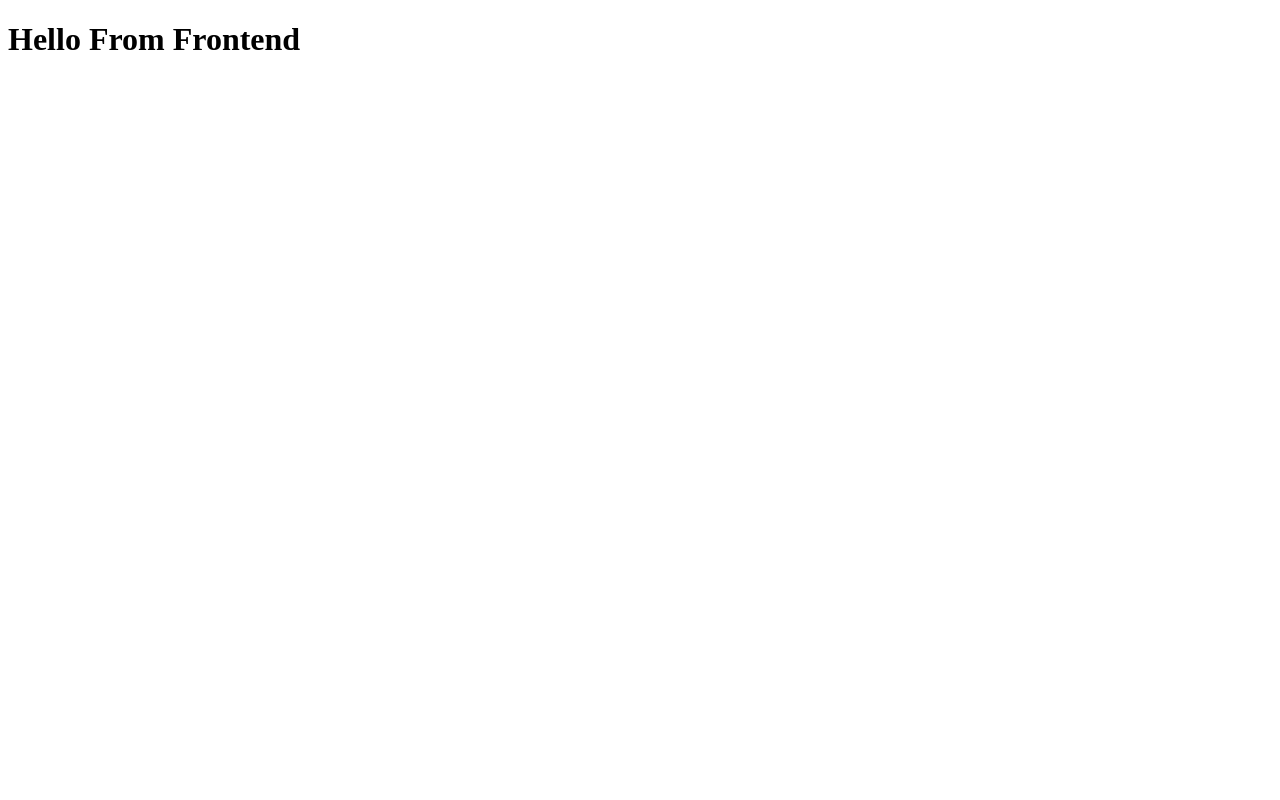
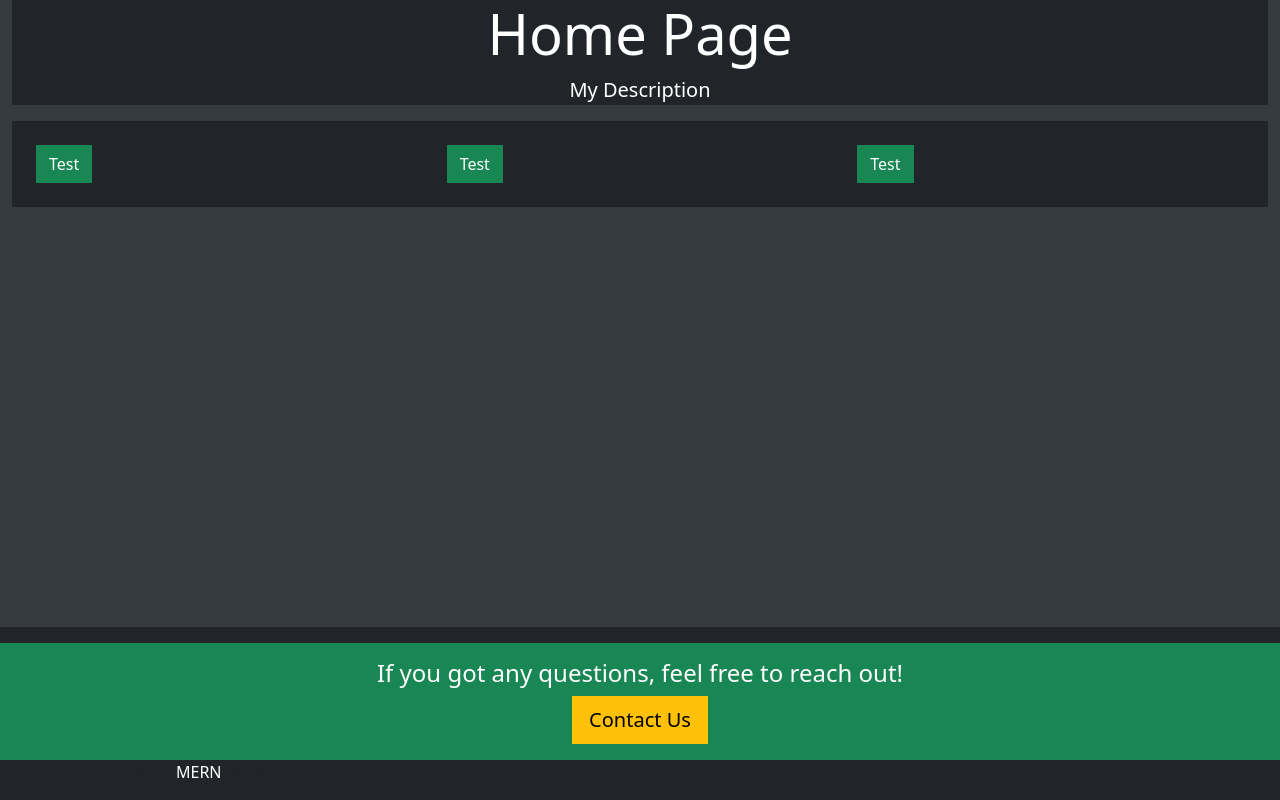
Before and after one commit to atharvaagrawal/Full-Stack-TShirt-Selling-WebApp-Using-MERN-Stack, a React app in the folder projfrontend/: page / in a window 1280 px wide. Built offline with nearby package versions, Linux system fonts and the light colour scheme; no server answers.

```diff
--- a/projfrontend/public/index.html
+++ b/projfrontend/public/index.html
@@ -11,8 +11,21 @@
     />
     <link rel="apple-touch-icon" href="%PUBLIC_URL%/logo192.png" />
     <link rel="manifest" href="%PUBLIC_URL%/manifest.json" />
+    <link
+      href="https://cdn.jsdelivr.net/npm/bootstrap@5.3.0-alpha1/dist/css/bootstrap.min.css"
+      rel="stylesheet"
+      integrity="sha384-GLhlTQ8iRABdZLl6O3oVMWSktQOp6b7In1Zl3/Jr59b6EGGoI1aFkw7cmDA6j6gD"
+      crossorigin="anonymous"
+    />
 
-    <title>React App</title>
+    <link
+      rel="stylesheet"
+      href="https://cdn.jsdelivr.net/npm/@fortawesome/fontawesome-free@6.2.1/css/fontawesome.min.css"
+      integrity="sha384-QYIZto+st3yW+o8+5OHfT6S482Zsvz2WfOzpFSXMF9zqeLcFV0/wlZpMtyFcZALm"
+      crossorigin="anonymous"
+    />
+
+    <title>My TShirt Store</title>
   </head>
   <body>
     <noscript>You need to enable JavaScript to run this app.</noscript>
--- a/projfrontend/src/Routes.js
+++ b/projfrontend/src/Routes.js
@@ -1,12 +1,14 @@
 import React from "react";
 import { BrowserRouter, Routes, Route } from "react-router-dom";
+import Base from "./core/Base";
 import Home from "./core/Home";
 
 const AllRoutes = () => {
   return (
     <BrowserRouter>
       <Routes>
-        <Route path="/" exact component={<Home />}></Route>
+        <Route path="/" element={<Home />}></Route>
+        <Route path="/base" element={<Base />}></Route>
       </Routes>
     </BrowserRouter>
   );
--- /dev/null
+++ b/projfrontend/src/backend.js
@@ -0,0 +1 @@
+export const API = process.env.REACT_APP_BACKEND;
--- a/projfrontend/src/core/Base.js
+++ b/projfrontend/src/core/Base.js
@@ -0,0 +1,34 @@
+import React from "react";
+
+const Base = ({
+  title = "My Title",
+  description = "My Description",
+  className = "bg-dark text-white p-4",
+  children,
+}) => {
+  return (
+    <div>
+      <div className="container-fluid">
+        <div className="jumbotron bg-dark text-white text-center">
+          <h2 className="display-4">{title}</h2>
+          <p className="lead">{description}</p>
+        </div>
+
+        <div className={className}>{children}</div>
+      </div>
+
+      <footer className="footer bg-dark mt-auto py-3 fixed-bottom">
+        <div className="container-fluid bg-success text-white text-center py-3">
+          <h4>If you got any questions, feel free to reach out!</h4>
+          <button className="btn btn-warning btn-lg">Contact Us</button>
+        </div>
+        <div className="container">
+          <span className="text-muted">
+            An Amazing <span className="text-white">MERN</span> Bootcamp
+          </span>
+        </div>
+      </footer>
+    </div>
+  );
+};
+export default Base;
--- a/projfrontend/src/core/Home.js
+++ b/projfrontend/src/core/Home.js
@@ -1,9 +1,23 @@
 import React from "react";
+import "../styles.css";
+import { API } from "../backend";
+import Base from "./Base";
 
 export default function Home() {
+  console.log("API is", API);
   return (
-    <div>
-      <h1> Hello From Frontend</h1>
-    </div>
+    <Base title="Home Page">
+      <div className="row">
+        <div className="col-4">
+          <button className="btn btn-success">Test</button>
+        </div>
+        <div className="col-4">
+          <button className="btn btn-success">Test</button>
+        </div>
+        <div className="col-4">
+          <button className="btn btn-success">Test</button>
+        </div>
+      </div>
+    </Base>
   );
 }
--- a/projfrontend/src/index.js
+++ b/projfrontend/src/index.js
@@ -1,5 +1,7 @@
 import { createRoot } from "react-dom/client";
 import Home from "./core/Home";
+import Routes from "./Routes";
+
 const container = document.getElementById("root");
-const root = createRoot(container); // createRoot(container!) if you use TypeScript
-root.render(<Home tab="home" />);
+const root = createRoot(container);
+root.render(<Routes />);
```
